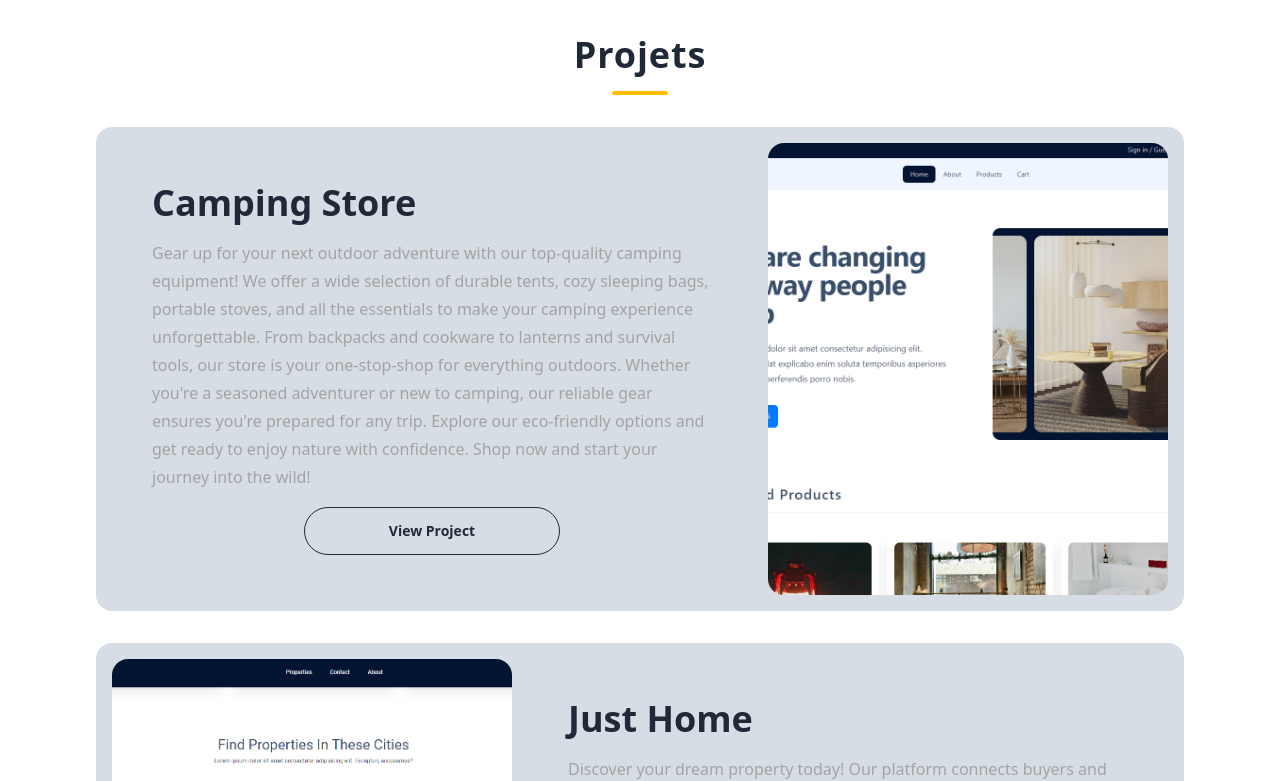
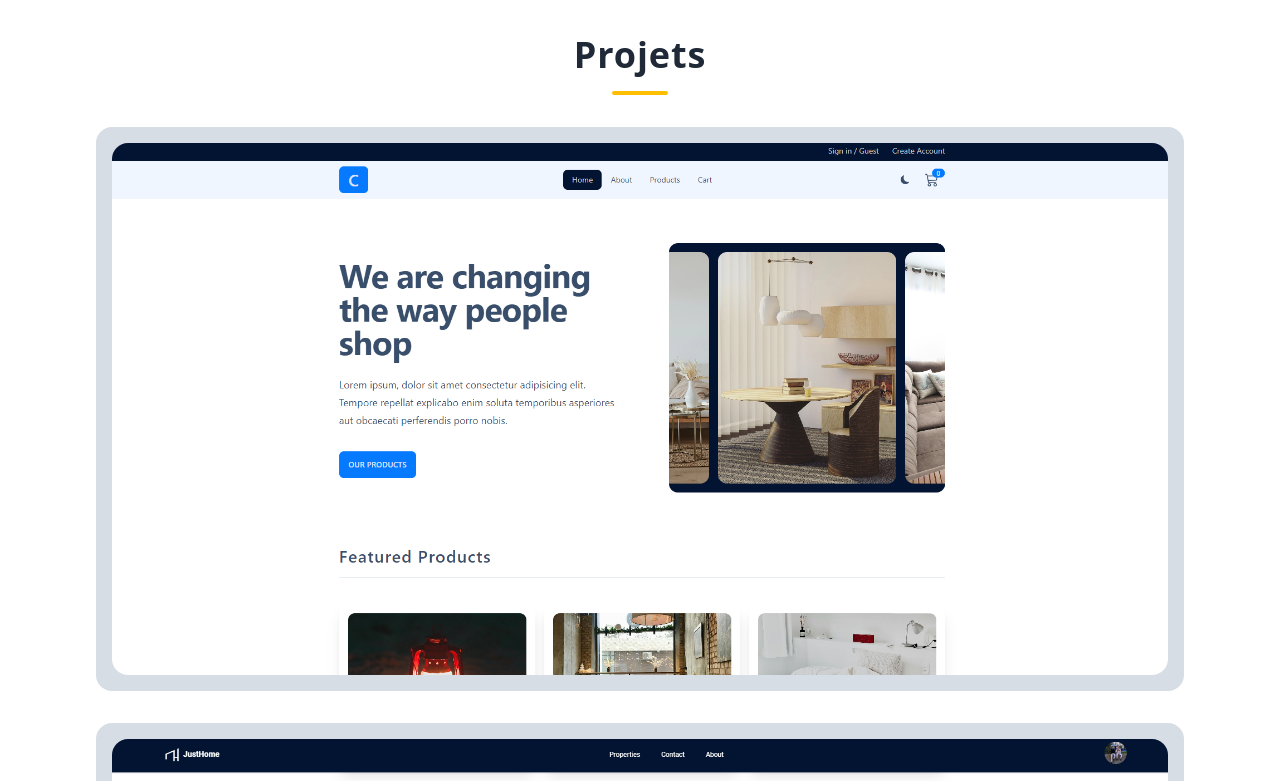
Before and after one commit to faroukq1/personal-portfolio, a React (Vite) app: page / in a window 1280 px wide. Shown: the part 765-1546 px from the top of the page. Built offline with nearby package versions, Linux system fonts and the light colour scheme.

Commit message:
fix hover bug

```diff
--- a/src/component/ProjectCard.tsx
+++ b/src/component/ProjectCard.tsx
@@ -12,20 +12,17 @@ const ProjectCard = ({
 }: projectCartType) => {
   return (
     <div
-      className={`flex ${
+      className={`relative flex ${
         reverse && "flex-row-reverse"
-      } gap-4 bg-neutral-content p-4 rounded-box`}
+      } gap-4 bg-neutral-content p-4 rounded-box group`}
     >
-      <img
-        className="w-[400px] rounded-box object-cover"
-        src={image}
-        alt="image card"
-      />
-      <div className="p-10 grid gap-4">
-        <h3 className="text-4xl font-semibold">{title}</h3>
-        <p className="text-neutral-400 leading-7">{description}</p>
+      <img className="object-cover rounded-box" src={image} alt="image card" />
+
+      <div className="absolute grid place-items-center w-full h-full left-0 top-0 p-10 bg-neutral-800 opacity-0 invisible transition-opacity duration-300 group-hover:opacity-90 group-hover:visible gap-4 rounded-box">
+        <h3 className="text-4xl font-semibold text-white">{title}</h3>
+        <p className="leading-8 text-white text-center">{description}</p>
         <div className="flex justify-center">
-          <button className="btn btn-neutral btn-outline btn-wide rounded-full">
+          <button className="btn btn-warning btn-outline btn-wide rounded-full">
             View Project
           </button>
         </div>
--- a/src/index.css
+++ b/src/index.css
@@ -30,3 +30,10 @@
     border-radius: 30% 60% 70% 40% / 50% 60% 30% 60%;
   }
 }
+
+.display {
+  opacity: 0;
+}
+.display:hover {
+  opacity: 90;
+}
```
